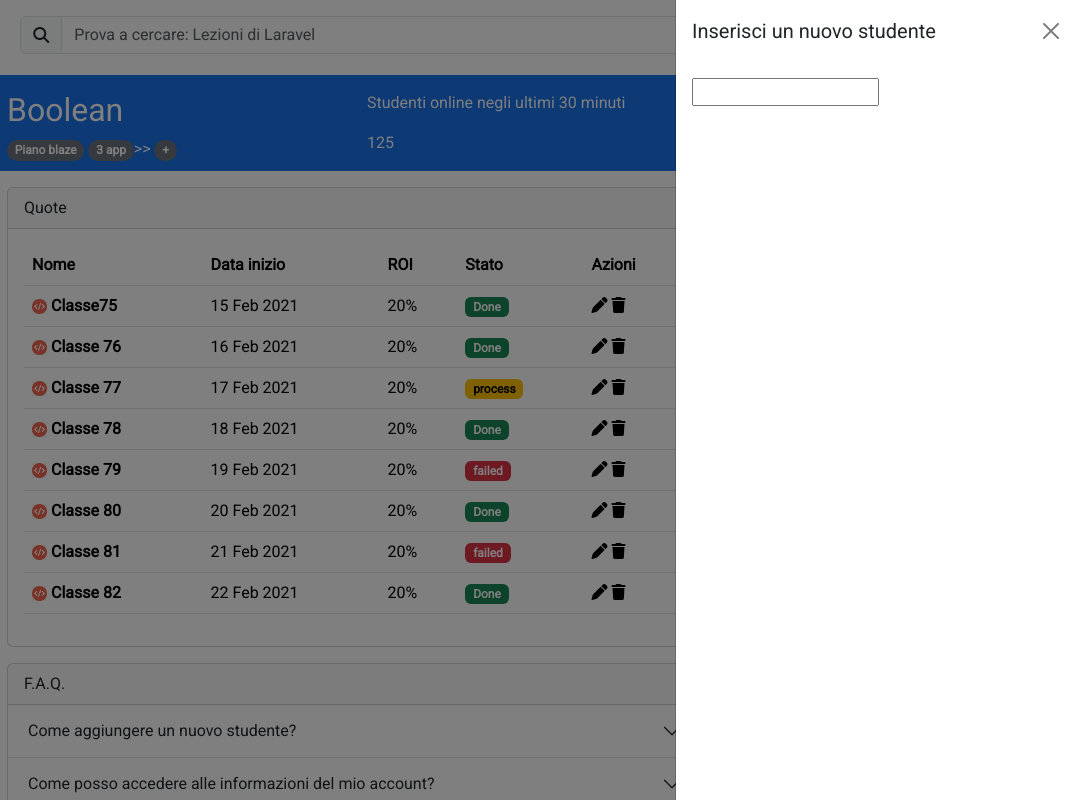
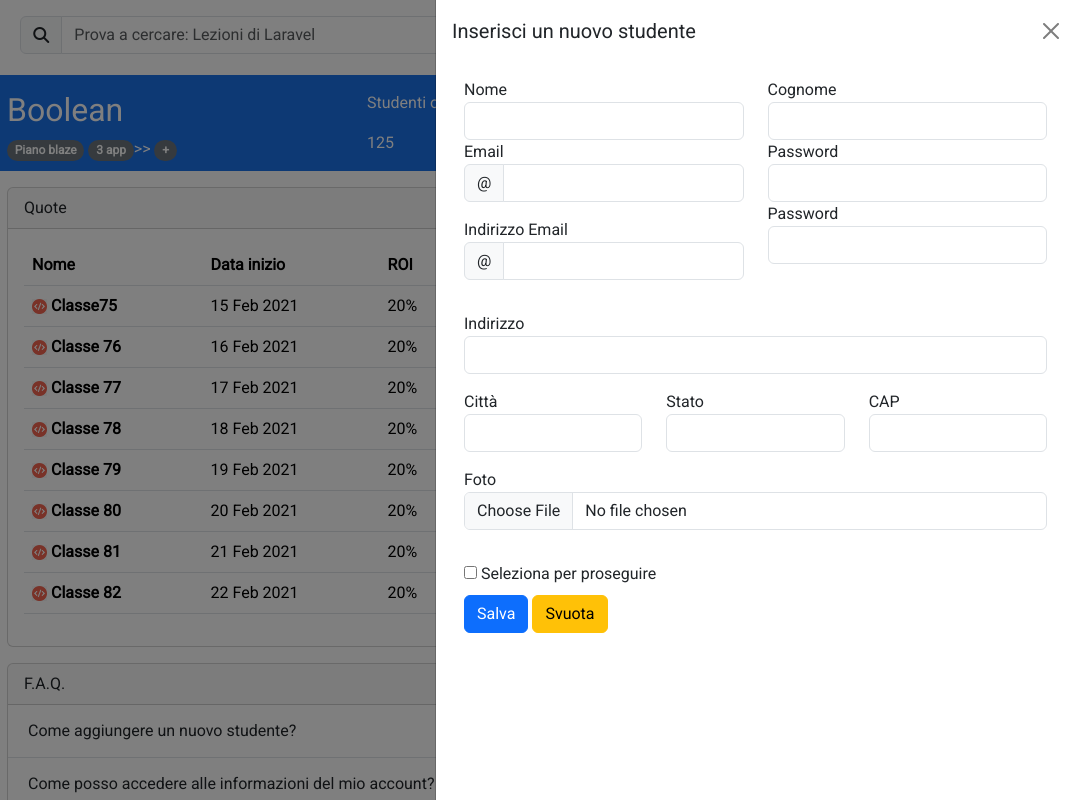
Before and after one commit to DarioLoForti/html-css-bootstrap-dashboard, a plain HTML site: page index.html in a window 1280 px wide. Both pictures are taken after a click on the button 952 px from the left and 150 px from the top of the page. Shown: the full height of the page, 205-1280 px from the left. Drawn offline with nearby package versions, Linux system fonts and the light colour scheme.

Commit message:
[update]adding offcanvas

```diff
--- a/css/style.css
+++ b/css/style.css
@@ -61,6 +61,13 @@ header{
 th>img{
     width: 15px;
 }
+
+/* OFFCANVAS */
+
+#offcanvasExample{
+    width: 50%;
+}
+
 /* MEDIA QUERY */
 
 @media screen and (min-width: 991px){
--- a/index.html
+++ b/index.html
@@ -27,7 +27,7 @@
                         <div class="input-group mb-3">
                             <span class="input-group-text" id="basic-addon1"><i class="fa-solid fa-magnifying-glass"></i></span>
                             <input type="text" class="form-control" placeholder="Prova a cercare: Lezioni di Laravel" aria-label="Username" aria-describedby="basic-addon1">
-                          </div>
+                        </div>
                     </div>
                 </div>
                 <div class="col-2">
@@ -333,7 +333,58 @@
         </div>
         <div class="offcanvas-body">
           <form action="get">
-            <input type="text">
+            <div class="container-fluid">
+                <div class="row">
+                    <div class="col-6">
+                        <label for="text">Nome</label>
+                        <input class="form-control" type="text" name="Nome">
+                        <label for="email">Email</label>
+                        <div class="input-group mb-3">
+                            <span class="input-group-text" id="basic-addon1">@</i></span>
+                            <input type="text" class="form-control" aria-label="Username" aria-describedby="basic-addon1">
+                        </div>
+                        <label for="email">Indirizzo Email</label>
+                        <div class="input-group mb-3">
+                            <span class="input-group-text" id="basic-addon1">@</i></span>
+                            <input type="text" class="form-control" aria-label="Username" aria-describedby="basic-addon1">
+                        </div>
+                    </div>
+                    <div class="col-6">
+                        <label for="text">Cognome</label>
+                        <input class="form-control" type="text" name="Cognome">
+                        <label for="Password">Password</label>
+                        <input class="form-control" type="password" name="password" id="password">
+                        <label for="Password">Password</label>
+                        <input class="form-control" type="password" name="password" id="password">
+                    </div>
+                    <div class="col-12 my-3">
+                        <label for="text">Indirizzo</label>
+                        <input class="form-control" type="text" name="Indirizzo">
+                    </div>
+                    <div class="col-4">
+                        <label for="text">Città</label>
+                        <input class="form-control" type="text" name="Città">
+                    </div>
+                    <div class="col-4">
+                        <label for="select">Stato</label>
+                        <input class="form-control" type="" name="Stato" id="stato">
+                    </div>
+                    <div class="col-4">
+                        <label  for="text">CAP</label>
+                        <input class="form-control" type="text" name="CAP">
+                    </div>
+                    <div class="col-12 my-3">
+                        <label for="file">Foto</label>
+                        <input class="form-control" type="file" name="Foto" id="Foto">
+                    </div>
+                    <div class="col-12 my-3">
+                        <input class="mb-3" type="checkbox" name="Seleziona" id="Seleziona" > Seleziona per proseguire
+                        <br>
+                        <button type="button" class="btn btn-primary">Salva</button>
+                        <button type="button" class="btn btn-warning">Svuota</button>
+                    </div>
+                </div>
+            </div>
           </form>
         </div>
       </div>
```
